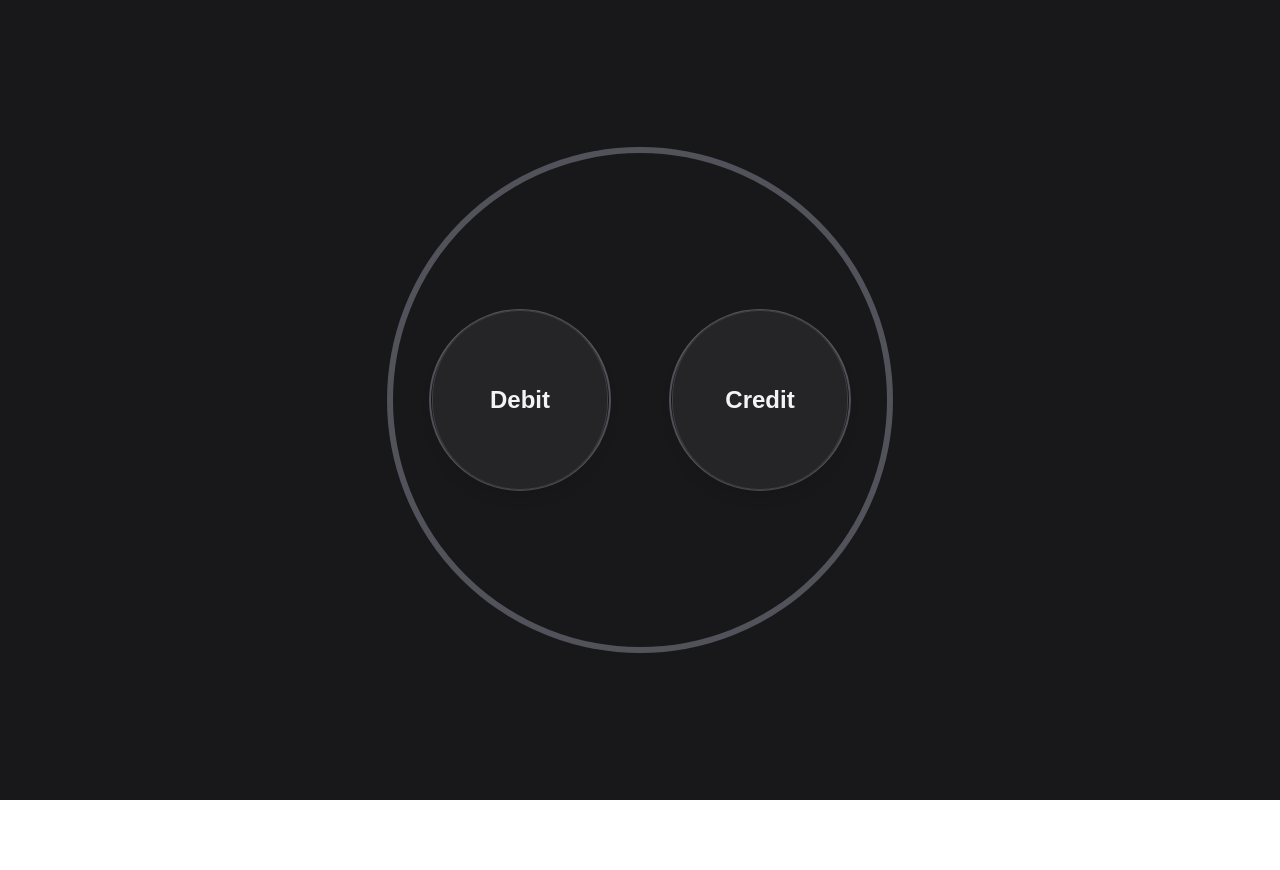
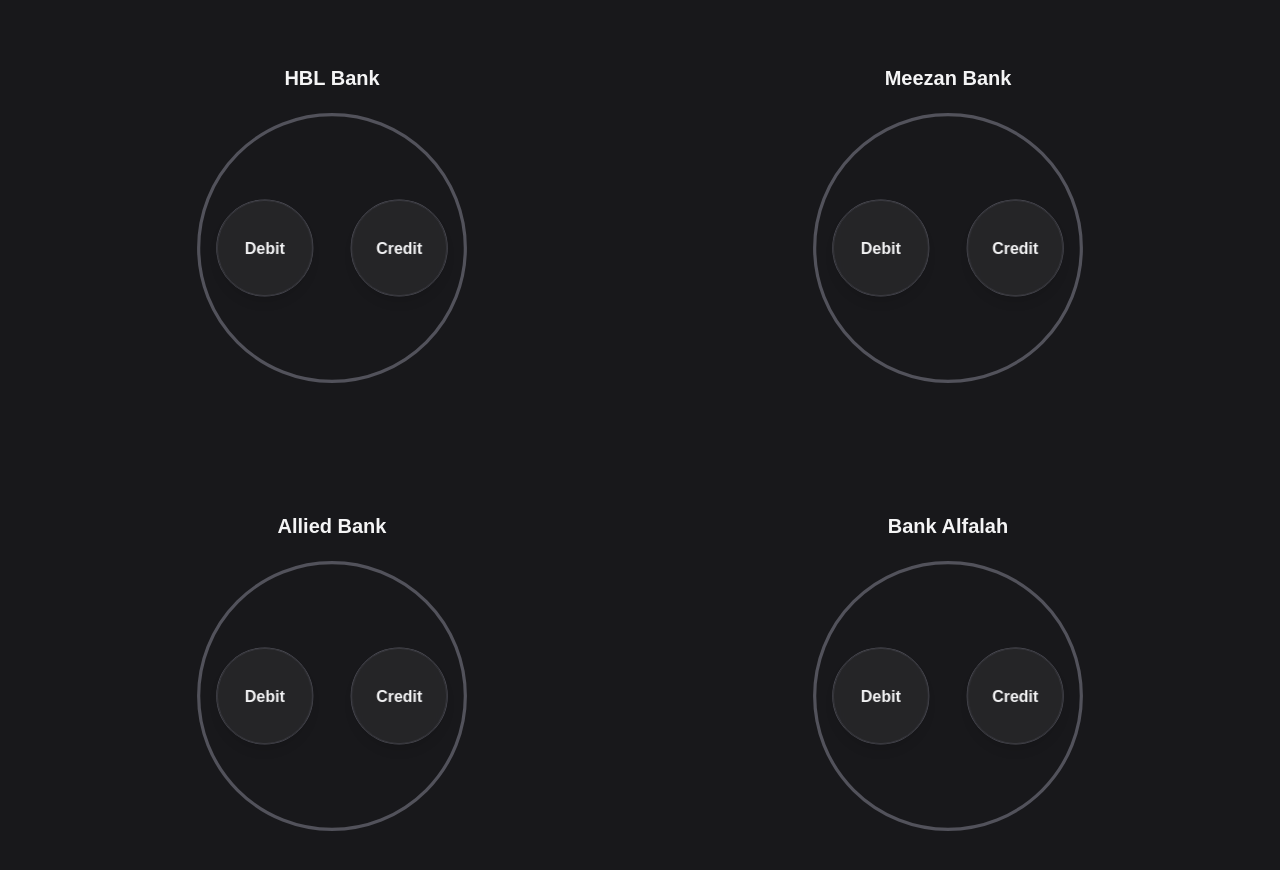
Before and after one commit to infiniV/hbl-motion-demo, a Next.js app: page / in a window 1280 px wide. Shown: the top 870 px of the page. Before the commit the page ends 800 px from the top, so only its background shows below. Built offline with nearby package versions, Linux system fonts and the light colour scheme.

Commit message:
multiple banks

```diff
--- a/app/page.tsx
+++ b/app/page.tsx
@@ -2,9 +2,10 @@
 
 import { useState } from "react";
 import { AnimatePresence } from "framer-motion";
-// import { motion } from "framer-motion";
 import MainCircle from "@/components/MainCircle";
 import BankSelectionModal from "@/components/BankSelectionModal";
+
+const banks = ["HBL Bank", "Meezan Bank", "Allied Bank", "Bank Alfalah"];
 
 export default function Home() {
   const [selectedOption, setSelectedOption] = useState<
@@ -12,9 +13,15 @@
   >(null);
 
   return (
-    <main className="flex min-h-screen flex-col items-center justify-center bg-zinc-900 overflow-hidden">
-      <div className="fixed inset-50 flex items-center justify-center w-[600px] h-[600px]">
-        <MainCircle onOptionClick={setSelectedOption} />
+    <main className="min-h-screen bg-zinc-900 p-12 overflow-x-hidden">
+      <div className="grid grid-cols-1 md:grid-cols-2 gap-12 place-items-center max-w-7xl mx-auto">
+        {banks.map((bank) => (
+          <MainCircle
+            key={bank}
+            bankName={bank}
+            onOptionClick={setSelectedOption}
+          />
+        ))}
       </div>
 
       <AnimatePresence>
--- a/components/BankCard.tsx
+++ /dev/null
@@ -1,50 +0,0 @@
-import { motion } from "framer-motion";
-import { Card, CardHeader, CardContent, CardFooter } from "./ui/card";
-import { Button } from "./ui/button";
-
-interface BankCardProps {
-  bank: string;
-  onClose: () => void;
-}
-
-const BankCard = ({ bank, onClose }: BankCardProps) => {
-  const [branch] = bank.split("-");
-  const volume = Math.floor(Math.random() * 1000000); // Random transaction volume
-
-  return (
-    <motion.div
-      className="absolute top-0 left-[calc(100%+1rem)] w-full"
-      initial={{ x: 100, opacity: 0 }}
-      animate={{ x: 0, opacity: 1 }}
-      exit={{ x: 100, opacity: 0 }}
-      transition={{ type: "spring", stiffness: 300, damping: 30 }}
-    >
-      <Card className="w-[400px] bg-zinc-900 border-zinc-800 text-zinc-100">
-        <CardHeader>
-          <h2 className="text-xl font-bold">{bank}</h2>
-        </CardHeader>
-        <CardContent className="space-y-4">
-          <div className="flex justify-between items-center border-b border-zinc-800 pb-2">
-            <span className="text-zinc-400">Branch</span>
-            <span className="text-zinc-100">{branch}</span>
-          </div>
-          <div className="flex justify-between items-center border-b border-zinc-800 pb-2">
-            <span className="text-zinc-400">Volume</span>
-            <span className="text-zinc-100">${volume.toLocaleString()}</span>
-          </div>
-        </CardContent>
-        <CardFooter>
-          <Button
-            variant="outline"
-            onClick={onClose}
-            className="w-full bg-zinc-800 text-zinc-100 border-zinc-700 hover:bg-zinc-700"
-          >
-            Close
-          </Button>
-        </CardFooter>
-      </Card>
-    </motion.div>
-  );
-};
-
-export default BankCard;
--- a/components/MainCircle.tsx
+++ b/components/MainCircle.tsx
@@ -2,6 +2,7 @@
 
 interface MainCircleProps {
   onOptionClick: (option: "debit" | "credit") => void;
+  bankName: string; // Add this line
 }
 
 const draw = {
@@ -16,20 +17,25 @@
   }),
 };
 
-const MainCircle = ({ onOptionClick }: MainCircleProps) => {
+const MainCircle = ({ onOptionClick, bankName }: MainCircleProps) => {
   return (
     <motion.div
-      className="relative w-full h-full flex items-center justify-center"
+      className="relative w-[400px] h-[400px] flex items-center justify-center"
       whileHover={{ scale: 1.02 }}
       whileTap={{ scale: 0.98 }}
     >
+      {/* Add bank name */}
+      <div className="absolute top-4 text-xl font-bold text-zinc-100">
+        {bankName}
+      </div>
+
       <motion.svg
         width="100%"
         height="100%"
         viewBox="0 0 600 600"
         initial="hidden"
         animate="visible"
-        className="absolute"
+        className="absolute scale-[0.8]"
       >
         <motion.circle
           cx="300"
@@ -43,7 +49,7 @@
           custom={1}
         />
         <motion.circle
-          cx="180"
+          cx="174"
           cy="300"
           r="90"
           stroke="#52525b"
@@ -54,7 +60,7 @@
           custom={2}
         />
         <motion.circle
-          cx="420"
+          cx="426"
           cy="300"
           r="90"
           stroke="#52525b"
@@ -66,9 +72,9 @@
         />
       </motion.svg>
 
-      <div className="relative flex items-center justify-between w-[80%] max-w-4xl">
+      <div className="relative flex items-center justify-between w-[80%] max-w-4xl scale-[0.8]">
         <motion.button
-          className="w-[180px] h-[180px] rounded-full bg-zinc-800/90 text-zinc-100 font-bold shadow-lg border border-zinc-700 backdrop-blur-md flex items-center justify-center m-8"
+          className="w-[120px] h-[120px] rounded-full bg-zinc-800/90 text-zinc-100 font-bold shadow-lg border border-zinc-700 backdrop-blur-md flex items-center justify-center m-4"
           whileHover={{ scale: 1.1 }}
           whileTap={{ scale: 0.95 }}
           whileDrag={{ scale: 0.9, rotate: 10 }}
@@ -78,11 +84,11 @@
           dragTransition={{ bounceStiffness: 600, bounceDamping: 20 }}
           onClick={() => onOptionClick("debit")}
         >
-          <span className="text-2xl">Debit</span>
+          <span className="text-xl">Debit</span>
         </motion.button>
 
         <motion.button
-          className="w-[180px] h-[180px] rounded-full bg-zinc-800/90 text-zinc-100 font-bold shadow-lg border border-zinc-700 backdrop-blur-md flex items-center justify-center m-8"
+          className="w-[120px] h-[120px] rounded-full bg-zinc-800/90 text-zinc-100 font-bold shadow-lg border border-zinc-700 backdrop-blur-md flex items-center justify-center m-4"
           whileHover={{ scale: 1.1 }}
           whileTap={{ scale: 0.95 }}
           whileDrag={{ scale: 0.9, rotate: -10 }}
@@ -92,7 +98,7 @@
           dragTransition={{ bounceStiffness: 600, bounceDamping: 20 }}
           onClick={() => onOptionClick("credit")}
         >
-          <span className="text-2xl">Credit</span>
+          <span className="text-xl">Credit</span>
         </motion.button>
       </div>
     </motion.div>
--- a/package.json
+++ b/package.json
@@ -12,6 +12,7 @@
     "@radix-ui/react-checkbox": "^1.1.3",
     "@radix-ui/react-slot": "^1.1.1",
     "@types/d3": "^7.4.3",
+    "@xyflow/react": "^12.3.6",
     "class-variance-authority": "^0.7.1",
     "clsx": "^2.1.1",
     "d3": "^7.9.0",
@@ -21,6 +22,7 @@
     "next": "14.2.16",
     "react": "^18",
     "react-dom": "^18",
+    "reactflow": "^11.11.4",
     "tailwind-merge": "^2.5.5",
     "tailwindcss-animate": "^1.0.7"
   },
```
Also changed, not shown: 1 other file (tests, documents, lock files or other folders).
